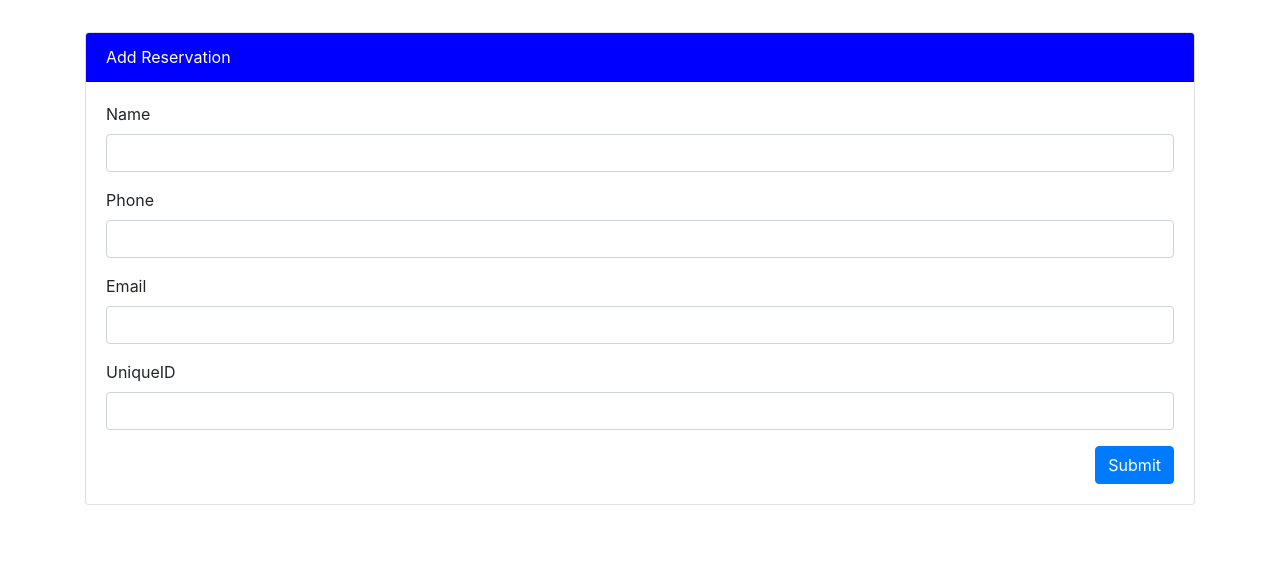
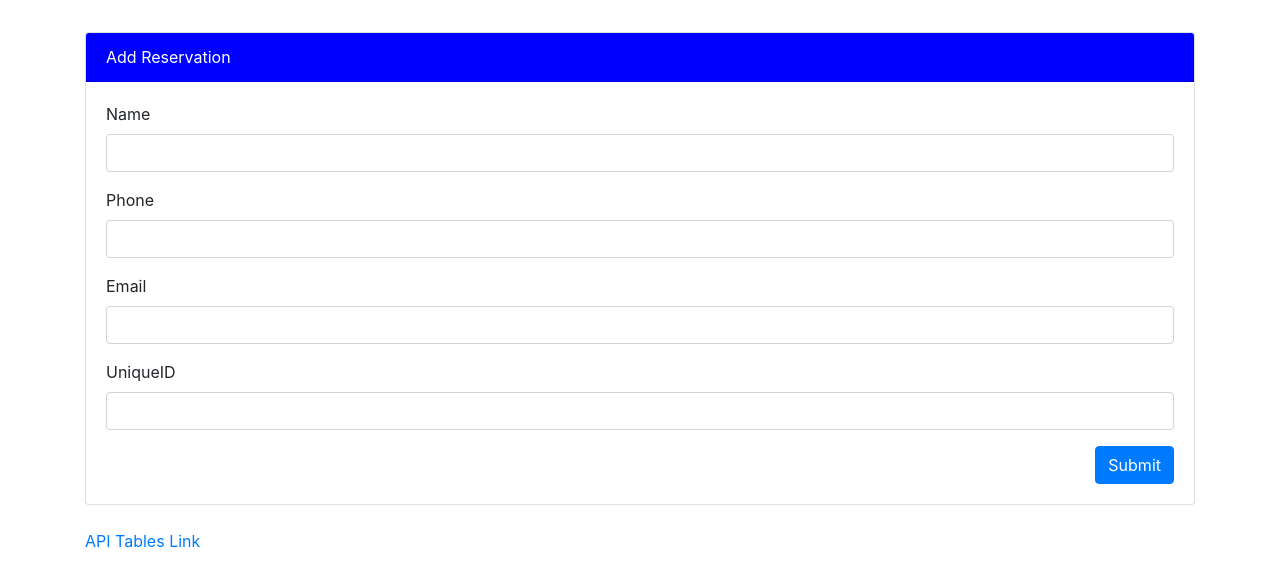
Before and after one commit to kiriwilliams/hot-restaurant, a website: page reserve.html in a window 1280 px wide. Shown: the part 184-770 px from the top of the page. Drawn offline with nearby package versions, Linux system fonts and the light colour scheme.

Commit message:
added link to api/tables

```diff
--- a/reserve.html
+++ b/reserve.html
@@ -57,6 +57,11 @@
                 </div>
             </div>
         </div>
+        <div class="row">
+            <div class="col-md-12">
+                <a href="./api/tables">API Tables Link</a>
+            </div>
+        </div>
 
     </div>
 
```
